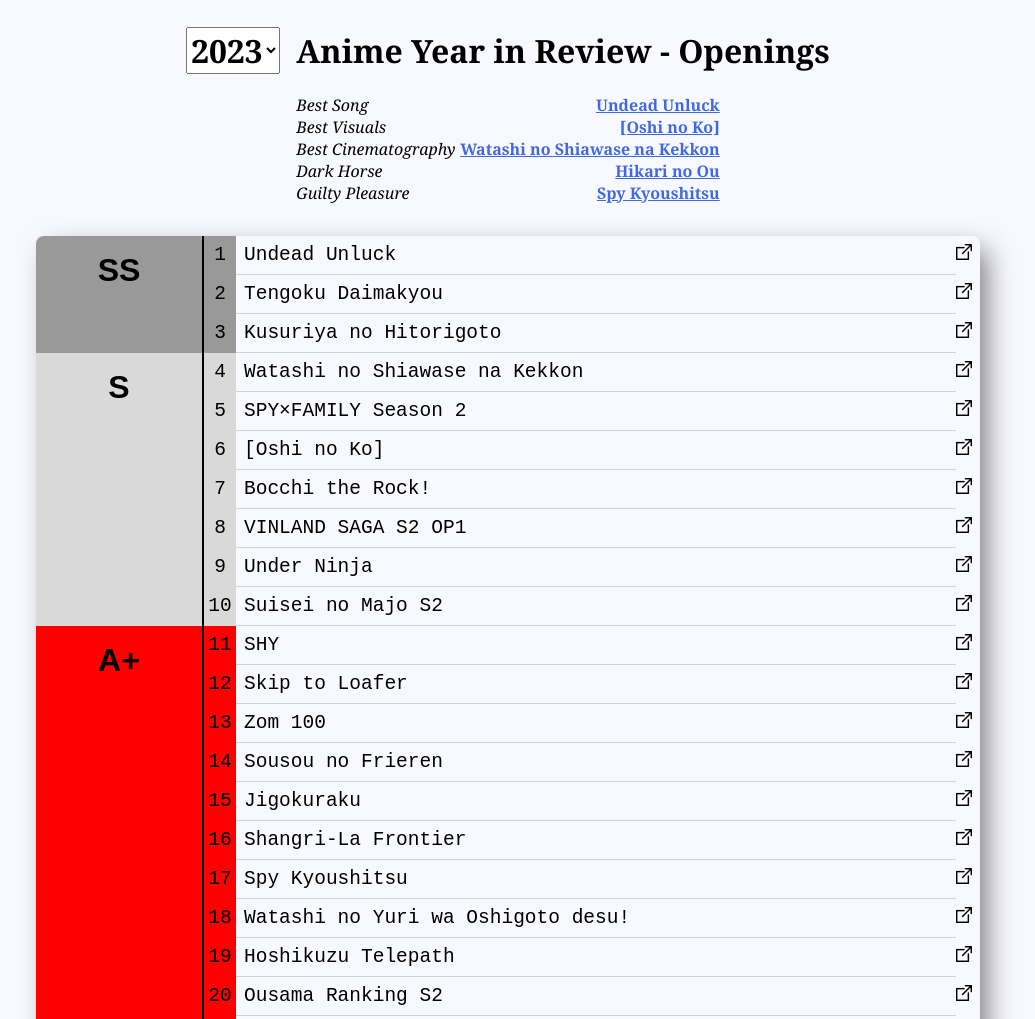
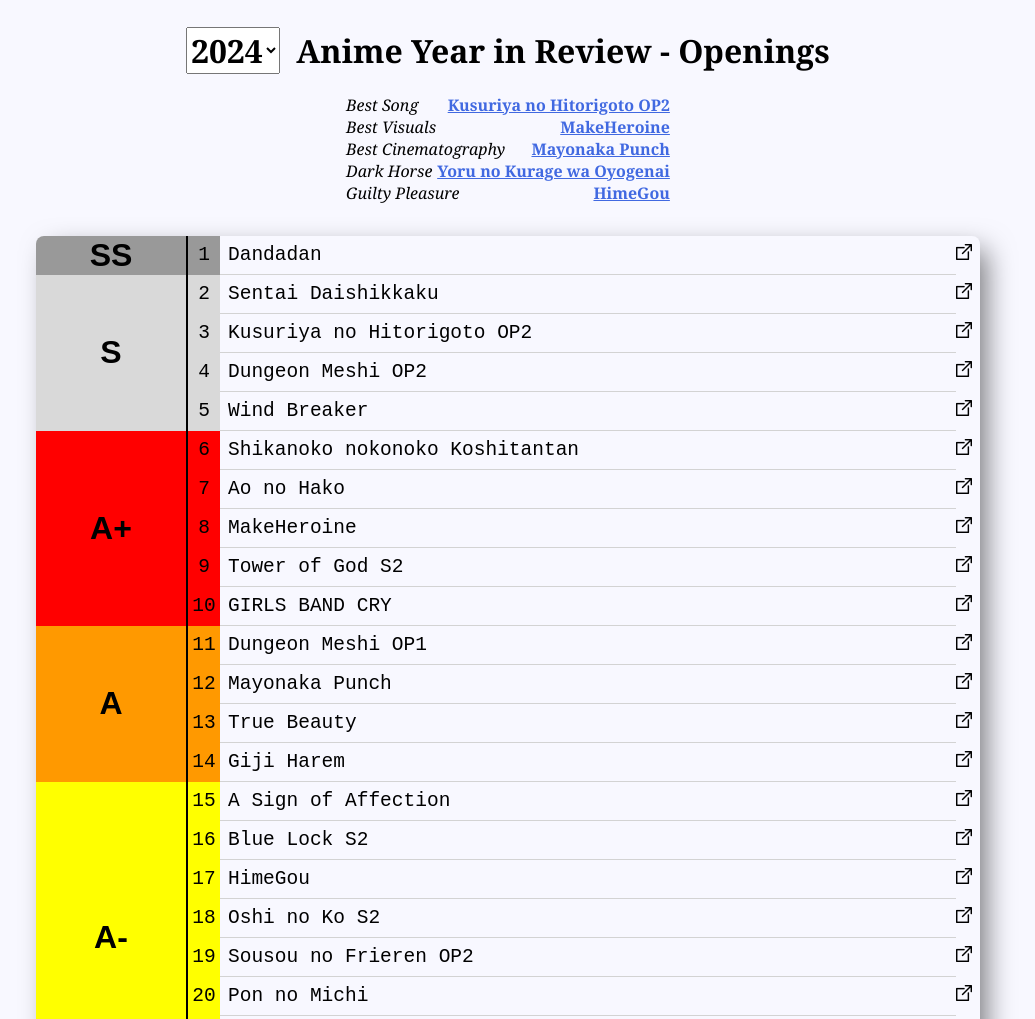
Before and after one commit to gainge/yearly-anime-review, a plain HTML site: page index.html in a window 1280 px wide. Shown: the top 1019 px of the page, without its empty margins (132-1167 px from the left). Drawn offline with Linux system fonts and the light colour scheme.

Commit message:
add 2024 opening rankings

```diff
--- a/index.html
+++ b/index.html
@@ -16,6 +16,7 @@
 <body>
     <div id="heading-container">
         <select name="year-select" id="year-select" onchange="yearSelected(this)">
+            <option value="2024">2024</option>
             <option value="2023">2023</option>
             <option value="2022">2022</option>
             <option value="2021">2021</option>
--- /dev/null
+++ b/rankings/2024/openings.json
@@ -0,0 +1,342 @@
+{
+    "openings": [
+        {
+            "name": "Dandadan",
+            "link": "https://v.animethemes.moe/Dandadan-OP1.webm",
+            "showURL": "https://anilist.co/anime/171018/Dandadan/"
+        },
+        {
+            "name": "Sentai Daishikkaku",
+            "link": "https://v.animethemes.moe/SentaiDaishikkaku-OP1.webm",
+            "showURL": "https://anilist.co/anime/158417/Sentai-Daishikkaku/"
+        },
+        {
+            "name": "Kusuriya no Hitorigoto OP2",
+            "link": "https://v.animethemes.moe/KusuriyaNoHitorigoto-OP2-NCBD1080.webm",
+            "showURL": "https://anilist.co/anime/161645/Kusuriya-no-Hitorigoto/"
+        },
+        {
+            "name": "Dungeon Meshi OP2",
+            "link": "https://v.animethemes.moe/DungeonMeshi-OP2v2-NCBD1080.webm",
+            "showURL": "https://anilist.co/anime/153518/Dungeon-Meshi/"
+        },
+        {
+            "name": "Wind Breaker",
+            "link": "https://v.animethemes.moe/WindBreaker-OP1.webm",
+            "showURL": "https://anilist.co/anime/163270/WIND-BREAKER/"
+        },
+        {
+            "name": "Shikanoko nokonoko Koshitantan",
+            "link": "https://v.animethemes.moe/Shikanoko-OP1.webm",
+            "showURL": "https://anilist.co/anime/175977/Shikanoko-Nokonoko-Koshitantan/"
+        },
+        {
+            "name": "Ao no Hako",
+            "link": "https://v.animethemes.moe/AoNoHako-OP1.webm",
+            "showURL": "https://anilist.co/anime/170942/Ao-no-Hako/"
+        },
+        {
+            "name": "MakeHeroine",
+            "link": "https://v.animethemes.moe/Makeine-OP1-BD1080.webm",
+            "showURL": "https://anilist.co/anime/171457/Make-Heroine-ga-Oosugiru/"
+        },
+        {
+            "name": "Tower of God S2",
+            "link": "https://v.animethemes.moe/KamiNoTouS2-OP1.webm",
+            "showURL": "https://anilist.co/anime/153406/Kami-no-Tou-Tower-of-God-2nd-Season/"
+        },
+        {
+            "name": "GIRLS BAND CRY",
+            "link": "https://v.animethemes.moe/GirlsBandCry-OP1-NCBD1080.webm",
+            "showURL": "https://anilist.co/anime/164212/GIRLS-BAND-CRY/"
+        },
+        {
+            "name": "Dungeon Meshi OP1",
+            "link": "https://v.animethemes.moe/DungeonMeshi-OP1-NCBD1080.webm",
+            "showURL": "https://anilist.co/anime/153518/Dungeon-Meshi/"
+        },
+        {
+            "name": "Mayonaka Punch",
+            "link": "https://v.animethemes.moe/MayonakaPunch-OP1.webm",
+            "showURL": "https://anilist.co/anime/174044/Mayonaka-Punch/"
+        },
+        {
+            "name": "True Beauty",
+            "link": "https://youtu.be/HxgCUvwGnfQ",
+            "showURL": "https://anilist.co/anime/152184/Yeosingangnim/"
+        },
+        {
+            "name": "Giji Harem",
+            "link": "https://v.animethemes.moe/GijiHarem-OP1.webm",
+            "showURL": "https://anilist.co/anime/163623/Giji-Harem/"
+        },
+        {
+            "name": "A Sign of Affection",
+            "link": "https://v.animethemes.moe/YubisakiToRenren-OP1-NCBD1080.webm",
+            "showURL": "https://anilist.co/anime/166794/Yubisaki-to-Renren/"
+        },
+        {
+            "name": "Blue Lock S2",
+            "link": "https://v.animethemes.moe/BlueLockS2-OP1.webm",
+            "showURL": "https://anilist.co/anime/163146/Blue-Lock-VS-U20-JAPAN/"
+        },
+        {
+            "name": "HimeGou",
+            "link": "https://v.animethemes.moe/HimesamaGoumon-OP1-NCBD1080.webm",
+            "showURL": "https://anilist.co/anime/166522/Himesama-Goumon-no-Jikan-desu/"
+        },
+        {
+            "name": "Oshi no Ko S2",
+            "link": "https://v.animethemes.moe/OshiNoKoS2-OP1-NCBD1080.webm",
+            "showURL": "https://anilist.co/anime/166531/Oshi-no-Ko-2nd-Season/"
+        },
+        {
+            "name": "Sousou no Frieren OP2",
+            "link": "https://v.animethemes.moe/SousouNoFrieren-OP2.webm",
+            "showURL": "https://anilist.co/anime/154587/Sousou-no-Frieren/"
+        },
+        {
+            "name": "Pon no Michi",
+            "link": "https://v.animethemes.moe/PonNoMichi-OP1.webm",
+            "showURL": "https://anilist.co/anime/165314/Pon-no-Michi/"
+        },
+        {
+            "name": "Ao no Orchestra",
+            "link": "https://v.animethemes.moe/AoNoOrchestra-OP1.webm",
+            "showURL": "https://anilist.co/anime/147369/Ao-no-Orchestra/"
+        },
+        {
+            "name": "Yoru no Kurage wa Oyogenai",
+            "link": "https://v.animethemes.moe/YoruKura-OP1-NCBD1080.webm",
+            "showURL": "https://anilist.co/anime/163078/Yoru-no-Kurage-wa-Oyogenai/"
+        },
+        {
+            "name": "2.5 Jigen no Ririsa",
+            "link": "https://v.animethemes.moe/25JigenNoRirisa-OP1.webm",
+            "showURL": "https://anilist.co/anime/158559/25-Jigen-no-Ririsa/"
+        },
+        {
+            "name": "Senpai wa Otokonoko",
+            "link": "https://v.animethemes.moe/SenpaiWaOtokonoko-OP1.webm",
+            "showURL": "https://anilist.co/anime/163133/Senpai-wa-Otokonoko/"
+        },
+        {
+            "name": "Re:Zero S3",
+            "link": "https://v.animethemes.moe/ReZeroS3-OP1.webm",
+            "showURL": "https://anilist.co/anime/163134/ReZero-kara-Hajimeru-Isekai-Seikatsu-3rd-Season/"
+        },
+        {
+            "name": "Kimetsu no Yaiba S4",
+            "link": "https://animethemes.moe/anime/kimetsu_no_yaiba_hashira_geiko_hen/OP1",
+            "showURL": "https://anilist.co/anime/166240/Kimetsu-no-Yaiba-Hashira-Geikohen/"
+        },
+        {
+            "name": "Viral Hit",
+            "link": "https://v.animethemes.moe/KenkaDokugaku-OP1.webm",
+            "showURL": "https://anilist.co/anime/174653/Kenka-Dokugaku/"
+        },
+        {
+            "name": "Kimi ni Todoke S3",
+            "link": "https://v.animethemes.moe/KimiNiTodokeS3-OP1.webm",
+            "showURL": "https://anilist.co/anime/6045/Kimi-ni-Todoke/"
+        },
+        {
+            "name": "Trillion Game",
+            "link": "https://v.animethemes.moe/TrillionGame-OP1.webm",
+            "showURL": "https://anilist.co/anime/169315/Trillion-Game/"
+        },
+        {
+            "name": "Shangri-La Frontier S2 OP1",
+            "link": "https://v.animethemes.moe/ShangrilaFrontierS2-OP1.webm",
+            "showURL": "https://anilist.co/anime/176508/ShangriLa-Frontier-2nd-Season/"
+        },
+        {
+            "name": "Seiyuu Radio no Uraomote",
+            "link": "https://v.animethemes.moe/SeiyuuRadio-OP1v2-NCBD1080.webm",
+            "showURL": "https://anilist.co/anime/159039/Seiyuu-Radio-no-Uraomote/"
+        },
+        {
+            "name": "Ooi Tonbo S1",
+            "link": "https://v.animethemes.moe/OoiTonbo-OP1.webm",
+            "showURL": "https://anilist.co/anime/164440/Ooi-Tonbo/"
+        },
+        {
+            "name": "VTuber Legend",
+            "link": "https://v.animethemes.moe/Vden-OP1.webm",
+            "showURL": "https://anilist.co/anime/160488/VTuber-nanda-ga-Haishin-Kiri-Wasuretara-Densetsu-ni-Natteta/"
+        },
+        {
+            "name": "Dosanko Gal was Namara Menkoi",
+            "link": "https://v.animethemes.moe/DosankoGal-OP1.webm",
+            "showURL": "https://anilist.co/anime/155963/Dosanko-Gal-wa-Namara-Menkoi/"
+        },
+        {
+            "name": "Metallic Rouge",
+            "link": "https://v.animethemes.moe/MetallicRouge-OP1.webm",
+            "showURL": "https://anilist.co/anime/162985/Metallic-Rouge/"
+        },
+        {
+            "name": "Sasayaku You ni Koi wo Utau",
+            "link": "https://v.animethemes.moe/Sasakoi-OP1.webm",
+            "showURL": "https://anilist.co/anime/160181/Sasayaku-You-ni-Koi-wo-Utau/"
+        },
+        {
+            "name": "Shangri-La Frontier S1 OP2",
+            "link": "https://v.animethemes.moe/ShangrilaFrontier-OP2.webm",
+            "showURL": "https://anilist.co/anime/151970/ShangriLa-Frontier/"
+        },
+        {
+            "name": "Rinkai",
+            "link": "https://v.animethemes.moe/Rinkai-OP1.webm",
+            "showURL": "https://anilist.co/anime/163141/Rinkai/"
+        },
+        {
+            "name": "30-sai made Doutei da to Mahou Tsukai ni Nareru Rashii",
+            "link": "https://v.animethemes.moe/CheriMaho-OP1.webm",
+            "showURL": "https://anilist.co/anime/167087/30sai-made-Doutei-da-to-Mahou-Tsukai-ni-Nareru-Rashii/"
+        },
+        {
+            "name": "Goukon ni Ittara Onna ga Inakatta Hanashi",
+            "link": "https://v.animethemes.moe/GoukonNiIttara-OP1.webm",
+            "showURL": "https://anilist.co/anime/169931/Goukon-ni-Ittara-Onna-ga-Inakatta-Hanashi/"
+        },
+        {
+            "name": "Ooi Tonbo S2",
+            "link": "https://v.animethemes.moe/OoiTonboS2-OP1.webm",
+            "showURL": "https://anilist.co/anime/178729/Ooi-Tonbo-2nd-Season/"
+        },
+        {
+            "name": "Ore dake Level Up na Ken",
+            "link": "https://v.animethemes.moe/SoloLeveling-OP1.webm",
+            "showURL": "https://anilist.co/anime/151807/Ore-dake-Level-Up-na-Ken/"
+        }
+    ],
+    "tiers": [
+        {
+            "label": "SS",
+            "low": 1,
+            "high": 2,
+            "color": "#999999"
+        },
+        {
+            "label": "S",
+            "low": 2,
+            "high": 6,
+            "color": "#D9D9D9"
+        },
+        {
+            "label": "A+",
+            "low": 6,
+            "high": 11,
+            "color": "#FF0000"
+        },
+        {
+            "label": "A",
+            "low": 11,
+            "high": 15,
+            "color": "#FF9900"
+        },
+        {
+            "label": "A-",
+            "low": 15,
+            "high": 23,
+            "color": "#FFFF00"
+        },
+        {
+            "label": "B+",
+            "low": 23,
+            "high": 28,
+            "color": "#00FF00"
+        },
+        {
+            "label": "B",
+            "low": 28,
+            "high": 32,
+            "color": "#00FFFF"
+        },
+        {
+            "label": "B-",
+            "low": 32,
+            "high": 35,
+            "color": "#4A86E8"
+        },
+        {
+            "label": "C",
+            "low": 35,
+            "high": 38,
+            "color": "#674EA7"
+        },
+        {
+            "label": "C-",
+            "low": 38,
+            "high": 43,
+            "color": "#FC86C4"
+        }
+    ],
+    "ranking": [
+        0,
+        1,
+        2,
+        3,
+        4,
+        5,
+        6,
+        7,
+        8,
+        9,
+        10,
+        11,
+        12,
+        13,
+        14,
+        15,
+        16,
+        17,
+        18,
+        19,
+        20,
+        21,
+        22,
+        23,
+        24,
+        25,
+        26,
+        27,
+        28,
+        29,
+        30,
+        31,
+        32,
+        33,
+        34,
+        35,
+        36,
+        37,
+        38,
+        39,
+        40,
+        41
+    ],
+    "awards": [
+        {
+            "award": "Best Song",
+            "index": 2
+        },
+        {
+            "award": "Best Visuals",
+            "index": 7
+        },
+        {
+            "award": "Best Cinematography",
+            "index": 11
+        },
+        {
+            "award": "Dark Horse",
+            "index": 21
+        },
+        {
+            "award": "Guilty Pleasure",
+            "index": 16
+        }
+    ]
+}
--- a/script.js
+++ b/script.js
@@ -3,8 +3,8 @@ const OPENINGS_JSON_FILE = 'openings.json';
 const OLD_FULL_OPENINGS_JSON_FILE = './rankings/openings.json';
 const LINK_ICON = './res/foreign.png';
 const YEAR_QUERY_PARAM = 'year';
-const VALID_YEARS = [2021, 2022, 2023];
-const DEFAULT_YEAR = VALID_YEARS[2];
+const VALID_YEARS = [2021, 2022, 2023, 2024];
+const DEFAULT_YEAR = VALID_YEARS[VALID_YEARS.length - 1];
 
 function parseYear(rawYear) {
   const parsedYear = parseInt(rawYear);
@@ -47,9 +47,9 @@ function yearSelected(selectObject) {
 
 function playVideo(url) {
   // Set the player source and show
-  let modal = document.getElementById('modal');
-  let video = document.getElementById('opening-video');
-  let source = document.getElementById('video-source');
+  const modal = document.getElementById('modal');
+  const video = document.getElementById('opening-video');
+  const source = document.getElementById('video-source');
 
   source.setAttribute('src', url);
   video.load();
@@ -60,16 +60,19 @@ function playVideo(url) {
   // TODO: might have to do something with the playback position here? start from 0?
 }
 
-function onModalClick() {
+function stopVideo() {
   console.log('closing video');
-
-  let modal = document.getElementById('modal');
-  let video = document.getElementById('opening-video');
+  const modal = document.getElementById('modal');
+  const video = document.getElementById('opening-video');
 
   video.pause();
 
   modal.style.display = 'none';
   video.style.display = 'none';
+}
+
+function onModalClick() {
+  stopVideo();
 }
 
 
@@ -142,8 +145,12 @@ function buildRankings(json) {
     op.classList.add('award-op')
     let opening = openings[award.index]
     op.innerHTML = opening.name;
-    op.onclick = () => playVideo(opening.link);
-    // op.setAttribute('href', );
+
+    if (opening.showURL.indexOf('youtu') >= 0) {
+      op.onclick = () => window.open(opening.showURL, '_blank').focus();
+    } else {
+      op.onclick = () => playVideo(opening.link);
+    }
 
     container.appendChild(label);
     container.appendChild(op);
@@ -191,7 +198,11 @@ function buildRankings(json) {
     // Add the OP detail
     let openingDetail = document.createElement('p');
     openingDetail.innerHTML = opening.name;
-    openingDetail.onclick = () => playVideo(opening.link);
+    if (opening.link.indexOf('youtu') >= 0) {
+      openingDetail.onclick = () => window.open(opening.link, '_blank').focus();
+    } else {
+      openingDetail.onclick = () => playVideo(opening.link);
+    }
     openingDetail.classList.add('op-title');
 
     openingItem.appendChild(openingDetail);
--- a/style.css
+++ b/style.css
@@ -31,11 +31,22 @@ body {
     transform: translate(-50%, -50%);
 
     width: 80%;
-    height: 95%;
+    max-width: 80%;
+    max-height: 95%;
 
     box-shadow: 10px 10px 28px -4px rgba(0, 0, 0, 0.52);
     -webkit-box-shadow: 10px 10px 28px -4px rgba(0, 0, 0, 0.52);
     -moz-box-shadow: 10px 10px 28px -4px rgba(0, 0, 0, 0.52);
+}
+
+#youtube {
+    display: none;
+    position: fixed;
+    left: 50%;
+    top: 50%;
+    transform: translate(-50%, -50%);
+
+    width: 80%;
 }
 
 #heading-container {
@@ -95,7 +106,7 @@ body {
     font-weight: bold;
     font-size: 2em;
     text-align: center;
-    padding: 1rem 0.5rem;
+    align-content: center;
     border-right: solid 2px black;
     min-width: 150px;
 }
@@ -177,7 +188,8 @@ select option {
         transform: translate(-50%, -50%);
 
         width: 80%;
-        height: 35%;
+        max-width: 80%;
+        max-height: 35%;
 
         box-shadow: 10px 10px 28px -4px rgba(0, 0, 0, 0.52);
         -webkit-box-shadow: 10px 10px 28px -4px rgba(0, 0, 0, 0.52);
```
